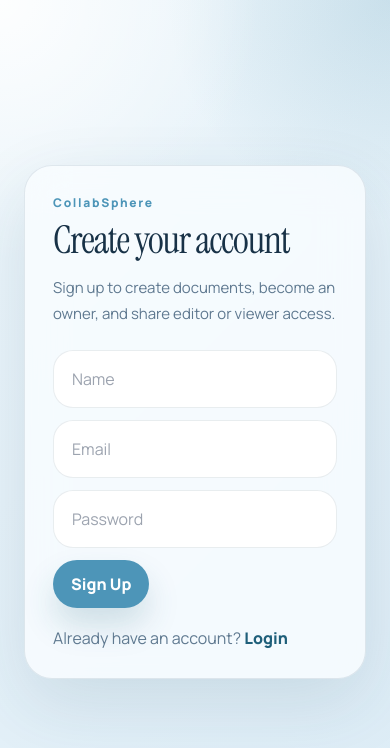
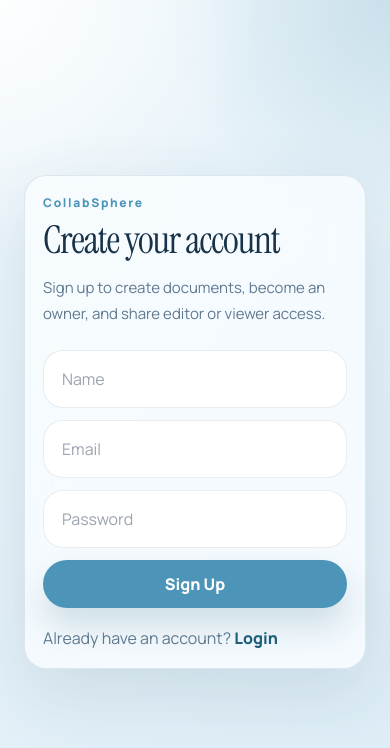
Before and after one commit to VishwankRana/Collaborative-App, a React (Vite) app: page /signup in a window 390 px wide. Shown: the top 748 px of the page. Built offline with nearby package versions, Linux system fonts and the light colour scheme; no server answers; what @tiptap/y-tiptap would draw is missing.

Commit message:
add responsive behaviour

```diff
--- a/package.json
+++ b/package.json
@@ -5,7 +5,7 @@
   "type": "module",
   "scripts": {
     "dev": "vite",
-    "server": "node src/Backend/Server.js",
+    "server": "node --env-file=.env src/Backend/Server.js",
     "build": "vite build",
     "lint": "eslint .",
     "preview": "vite preview"
--- a/src/Backend/Server.js
+++ b/src/Backend/Server.js
@@ -13,6 +13,7 @@ import DocumentContent from "./models/DocumentContent.js";
 import * as Y from "../../node_modules/@y/websocket-server/node_modules/yjs/src/index.js";
 
 const PORT = Number(process.env.PORT || 1234);
+const CORS_ORIGIN = process.env.CORS_ORIGIN || "*";
 
 const app = express();
 const server = http.createServer(app);
@@ -28,7 +29,11 @@ async function persistDocumentState(docId, ydoc) {
   );
 }
 
-app.use(cors());
+app.use(
+  cors({
+    origin: CORS_ORIGIN === "*" ? true : CORS_ORIGIN,
+  })
+);
 app.use(express.json());
 
 setPersistence({
--- a/src/Backend/db.js
+++ b/src/Backend/db.js
@@ -1,17 +1,14 @@
-import mongoose from "mongoose"
+import mongoose from "mongoose";
+
+const MONGODB_URI =
+  process.env.MONGODB_URI || "mongodb://127.0.0.1:27017/collab-editor";
 
 export async function connectDB() {
-
   try {
-
-    await mongoose.connect("mongodb://127.0.0.1:27017/collab-editor")
-
-    console.log("MongoDB connected")
-
+    await mongoose.connect(MONGODB_URI);
+    console.log("MongoDB connected");
   } catch (error) {
-
-    console.error("MongoDB connection error:", error)
-
+    console.error("MongoDB connection error:", error);
+    throw error;
   }
-
 }
--- a/src/Frontend/index.css
+++ b/src/Frontend/index.css
@@ -51,7 +51,8 @@ a {
 
 button,
 input,
-textarea {
+textarea,
+select {
   font: inherit;
 }
 
@@ -113,6 +114,7 @@ textarea {
   align-items: center;
   justify-content: space-between;
   gap: 18px;
+  width: 100%;
 }
 
 .hero-actions {
@@ -131,6 +133,7 @@ textarea {
 
 .hero-rename-input {
   min-width: 280px;
+  width: min(100%, 420px);
 }
 
 .hero-copy,
@@ -271,6 +274,7 @@ textarea {
   justify-content: space-between;
   gap: 16px;
   align-items: center;
+  flex-wrap: wrap;
 }
 
 .panel-header h2 {
@@ -571,6 +575,11 @@ textarea {
     background 160ms ease;
 }
 
+.document-link-main > div {
+  min-width: 0;
+  flex: 1;
+}
+
 .document-link:hover {
   transform: translateY(-1px);
   border-color: rgba(31, 95, 122, 0.24);
@@ -583,6 +592,7 @@ textarea {
 
 .document-link strong {
   display: block;
+  overflow-wrap: anywhere;
 }
 
 .document-link p {
@@ -603,6 +613,10 @@ textarea {
   background: rgba(255, 255, 255, 0.74);
 }
 
+.access-card > div {
+  min-width: 0;
+}
+
 .access-card strong {
   display: block;
 }
@@ -611,6 +625,7 @@ textarea {
   margin: 4px 0 0;
   color: var(--muted);
   font-size: 14px;
+  overflow-wrap: anywhere;
 }
 
 .role-pill {
@@ -686,6 +701,7 @@ textarea {
 .comment-input {
   width: 100%;
   resize: vertical;
+  max-width: 100%;
   padding: 16px 18px;
   border-radius: 20px;
   border: 1px solid rgba(44, 78, 104, 0.1);
@@ -803,6 +819,10 @@ textarea {
   .hero-headline-row {
     flex-wrap: wrap;
   }
+
+  .hero-actions {
+    width: 100%;
+  }
 }
 
 @media (max-width: 640px) {
@@ -814,9 +834,50 @@ textarea {
 
   .hero-panel,
   .editor-panel,
-  .comments-panel {
+  .comments-panel,
+  .access-panel,
+  .auth-card {
     border-radius: 22px;
     padding: 18px;
+  }
+
+  .hero-headline-row,
+  .hero-actions,
+  .hero-rename-form,
+  .panel-header,
+  .access-card,
+  .document-link-main,
+  .comment-card-header {
+    flex-direction: column;
+    align-items: stretch;
+  }
+
+  .hero-chip {
+    width: 100%;
+    white-space: normal;
+    justify-content: center;
+    text-align: center;
+  }
+
+  .hero-link-button,
+  .hero-logout-button,
+  .hero-delete-button,
+  .hero-cancel-button,
+  .comment-submit {
+    width: 100%;
+    justify-self: stretch;
+    text-align: center;
+  }
+
+  .hero-rename-input,
+  .comment-input,
+  .role-select {
+    min-width: 0;
+  }
+
+  .comment-count,
+  .status-pill {
+    align-self: flex-start;
   }
 
   .editor-content .tiptap {
```
Also changed, not shown: 2 other files (tests, documents, lock files or other folders).
